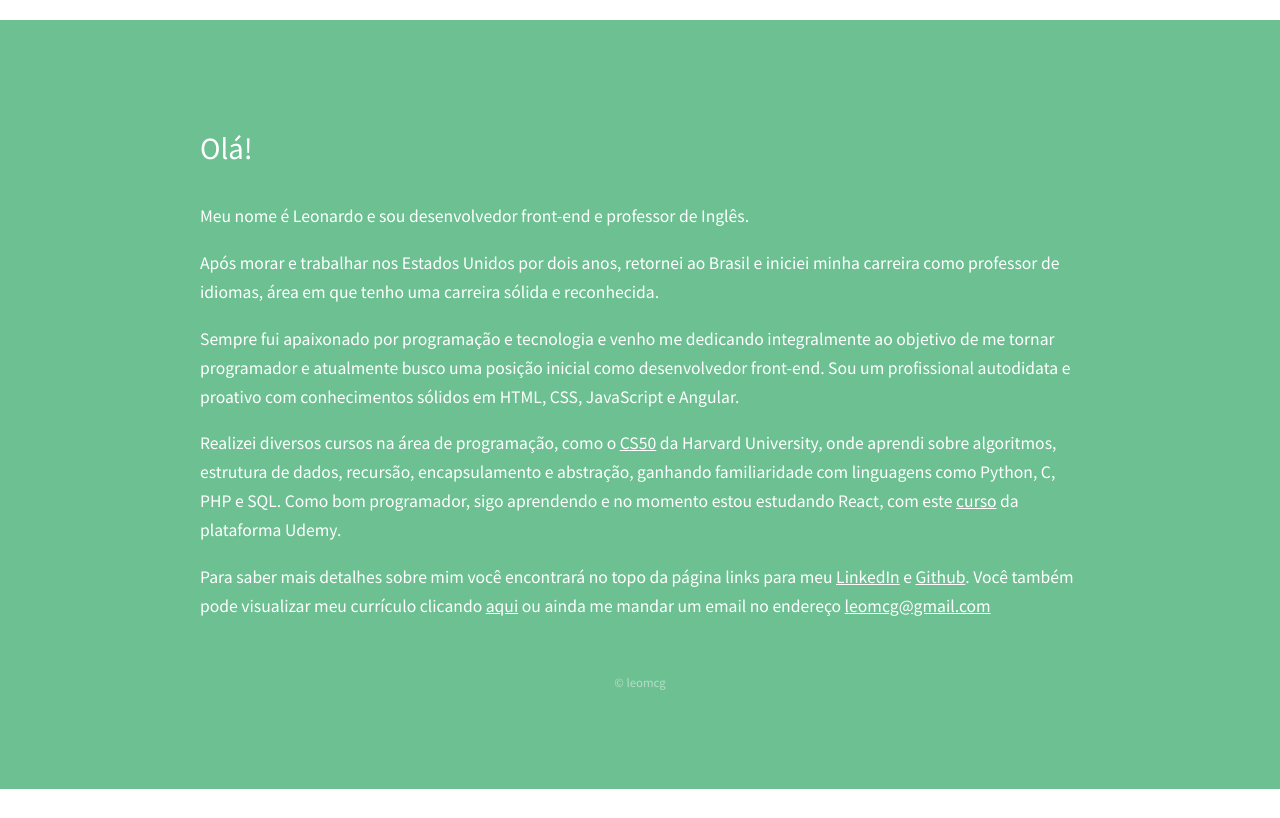
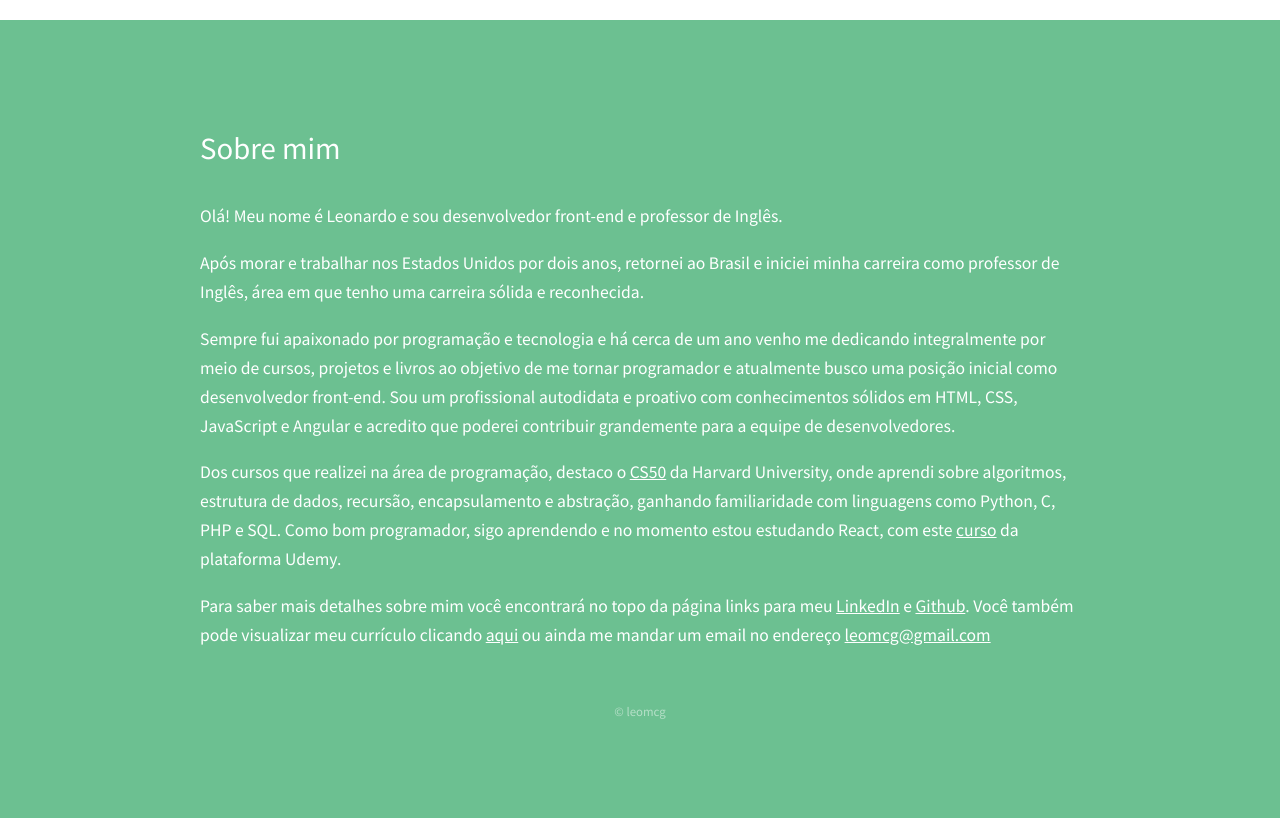
Before and after one commit to leomcg/portfolio, a plain HTML site: page index.html in a window 1280 px wide. Shown: the part 1880-2698 px from the top of the page. Before the commit the page ends 2669 px from the top, so only its background shows below. Drawn offline with nearby package versions, Linux system fonts and the light colour scheme.

Commit message:
improved about me section

```diff
--- a/index.html
+++ b/index.html
@@ -128,12 +128,12 @@
       <section>
         <ul class="contact hyphenate">
           <li>
-            <h3 class="contato">Olá!</h3>
-            <p>Meu nome é Leonardo e sou desenvolvedor front-end e professor de Inglês.</p>
-            <p>Após morar e trabalhar nos Estados Unidos por dois anos, retornei ao Brasil e iniciei minha carreira como professor de idiomas, área em que tenho uma carreira sólida e reconhecida.</p>
-            <p>Sempre fui apaixonado por programação e tecnologia e venho me dedicando integralmente ao objetivo de me tornar programador e atualmente busco uma posição inicial como desenvolvedor front-end.  Sou um profissional autodidata e proativo com conhecimentos sólidos em HTML, CSS, JavaScript e Angular.</p>
-            <p>Realizei diversos cursos na área de programação, como o <a target="_blank" href="https://online-learning.harvard.edu/course/cs50-introduction-computer-science">CS50</a> da Harvard University, onde aprendi sobre algoritmos, estrutura de dados, recursão, encapsulamento e abstração, ganhando familiaridade com linguagens como Python, C, PHP e SQL. Como bom programador, sigo aprendendo e no momento estou estudando React, com este <a target="_blank" href="https://www.udemy.com/course/react-redux/">curso</a> da plataforma Udemy. </p>
-            <p>Para saber mais detalhes sobre mim você encontrará no topo da página links para meu <a target="_blank" href="https://www.linkedin.com/in/leomcg">LinkedIn</a> e <a target="_blank" href="https://www.github.com/leomcg">Github</a>. Você também pode visualizar meu currículo clicando <a target="_blank" href="assets/files/cv-leonardo-goncalves.pdf">aqui</a> ou ainda me mandar um email no endereço <a target="_blank" href="mailto:leomcg@gmail.com">leomcg@gmail.com</a></p>
+            <h3 class="contato">Sobre mim</h3>
+            <p>Olá! Meu nome é Leonardo e sou desenvolvedor front-end e professor de Inglês.</p>
+            <p>Após morar e trabalhar nos Estados Unidos por dois anos, retornei ao Brasil e iniciei minha carreira como professor de Inglês, área em que tenho uma carreira sólida e reconhecida.</p>
+            <p>Sempre fui apaixonado por programação e tecnologia e há cerca de um ano venho me dedicando integralmente por meio de cursos, projetos e livros ao objetivo de me tornar programador e atualmente busco uma posição inicial como desenvolvedor front-end.  Sou um profissional autodidata e proativo com conhecimentos sólidos em HTML, CSS, JavaScript e Angular e acredito que poderei contribuir grandemente para a equipe de desenvolvedores.</p>
+            <p>Dos cursos que realizei na área de programação, destaco o <a target="_blank" href="https://online-learning.harvard.edu/course/cs50-introduction-computer-science">CS50</a> da Harvard University, onde aprendi sobre algoritmos, estrutura de dados, recursão, encapsulamento e abstração, ganhando familiaridade com linguagens como Python, C, PHP e SQL. Como bom programador, sigo aprendendo e no momento estou estudando React, com este <a target="_blank" href="https://www.udemy.com/course/react-redux/">curso</a> da plataforma Udemy. </p>
+            <p>Para saber mais detalhes sobre mim você encontrará no topo da página links para meu <a target="_blank" href="https://www.linkedin.com/in/leomcg">LinkedIn</a> e <a target="_blank" href="https://www.github.com/leomcg">Github</a>. Você também pode visualizar meu currículo clicando <a target="_blank" href="assets/files/cv-leonardo-goncalves-projetos.pdf">aqui</a> ou ainda me mandar um email no endereço <a target="_blank" href="mailto:leomcg@gmail.com">leomcg@gmail.com</a></p>
 
 
 
```
